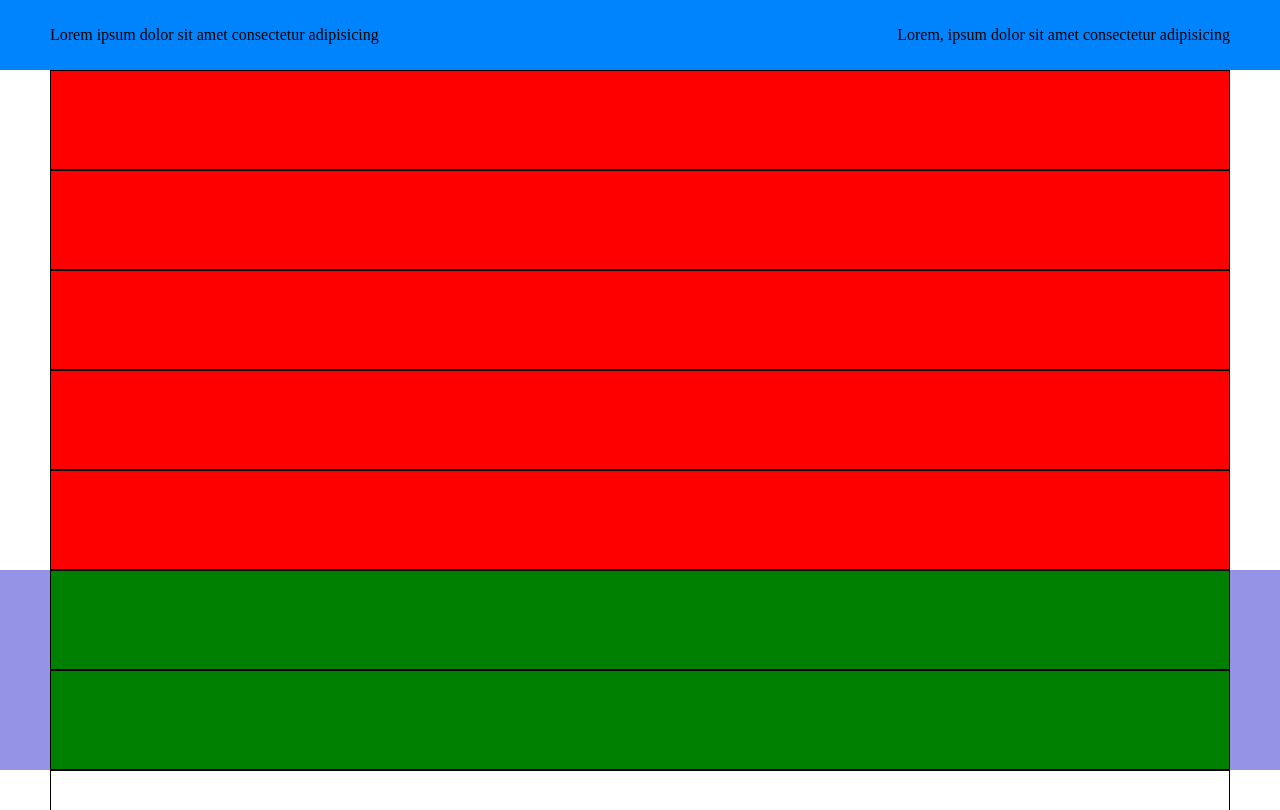
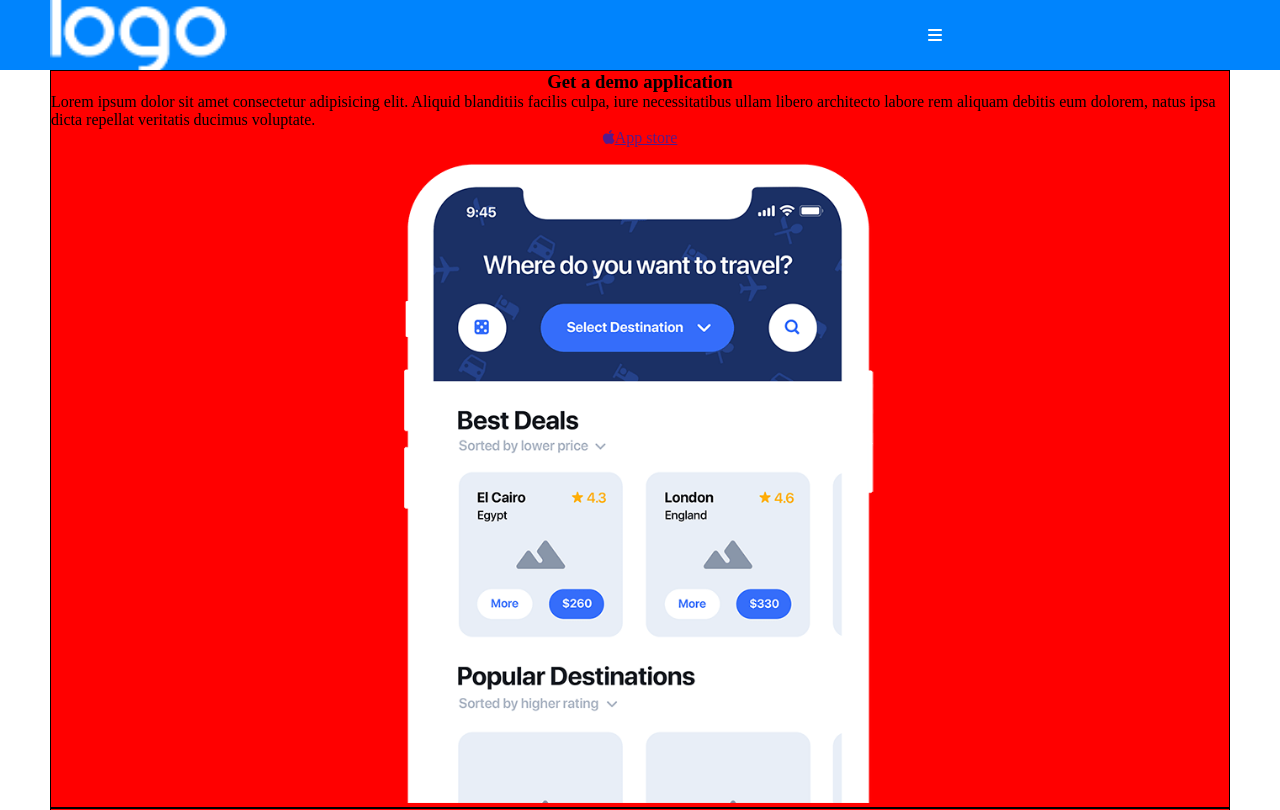
Before and after one commit to fabiomuzzu/htmlcss-responsive-layout, a plain HTML site: page index.html in a window 1280 px wide. Shown: the top 810 px of the page. Drawn offline with Linux system fonts and the light colour scheme.

Commit message:
[ADD] header and start section 1

```diff
--- a/css/style.css
+++ b/css/style.css
@@ -15,7 +15,19 @@
     display: flex;
 }
 
+/* CLASSE FLEX PER MOBILE VIEW */
 .content{
+    width: 100%;
+    display: flex;
+    flex-direction: column;
+    align-items: center;
+}
+
+.img-container{
+    width: 100%;
+}
+
+img{
     width: 100%;
 }
 
@@ -42,7 +54,7 @@
 
 .col-66{
     width: 100%;
-    height: 100px;
+    height: auto;
 }
 
 .col-33{
@@ -81,6 +93,7 @@
 header{
     height: 70px;
     background-color: #0084fd;
+    color: #fff;
 }
 
 header .container{
@@ -104,9 +117,16 @@ header .col-50{
     justify-content: flex-end;
 }
 
+header img{
+    width: 30%;
+}
 /* SEZIONE 1 */
 #section1 .row{
     flex-direction: column;
+}
+
+#section1 .img-container{
+    width: 50%;
 }
 
 /* SEZIONE 2 */
--- a/index.html
+++ b/index.html
@@ -4,6 +4,7 @@
         <meta charset="UTF-8">
         <meta name="viewport" content="width=device-width, initial-scale=1.0">
         <title>Document</title>
+        <link rel="stylesheet" href="https://cdnjs.cloudflare.com/ajax/libs/font-awesome/6.4.2/css/all.min.css">
         <link rel="stylesheet" href="css/style.css">
     </head>
     <body>
@@ -13,12 +14,14 @@
             <div class="row padding0-50">
                 <div class="col-50">
                     <div class="content">
-                        Lorem ipsum dolor sit amet consectetur adipisicing
+                        <div class="img-container">
+                            <img src="./img/logo.png" alt="logo">
+                        </div>
                     </div>
                 </div>
                 <div class="col-50">
                     <div class="content" id="menù">
-                        Lorem, ipsum dolor sit amet consectetur adipisicing
+                        <i class="fas fa-bars"></i>
                     </div>
                 </div>
             </div>
@@ -31,7 +34,16 @@
                 <div class="row padding0-50">
                     <div class="col-66 border">
                         <div class="content">
-
+                            <h3>
+                                Get a demo application
+                            </h3>
+                            <p>
+                                Lorem ipsum dolor sit amet consectetur adipisicing elit. Aliquid blanditiis facilis culpa, iure necessitatibus ullam libero architecto labore rem aliquam debitis eum dolorem, natus ipsa dicta repellat veritatis ducimus voluptate.
+                            </p>
+                            <a href=""><i class="fab fa-apple"></i>App store</a>
+                            <div class="img-container">
+                                <img src="/img/phone.png" alt="">
+                            </div>
                         </div>
                     </div>
                     <div class="col-33 border">
```
